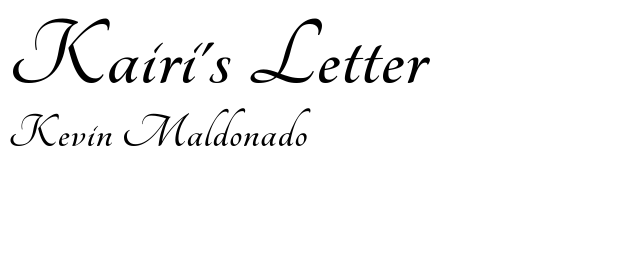
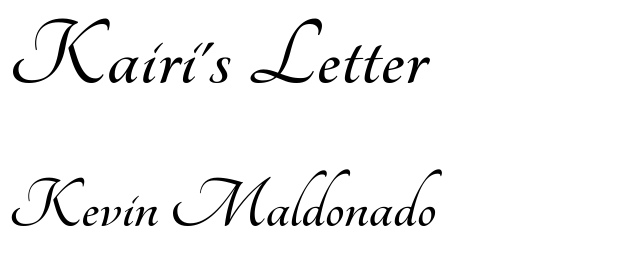
Before and after one commit to KREA2OR/avt217, a plain HTML site: page project1/index.html in a window 1280 px wide. Shown: the whole page, without its empty margins (0-640 px from the left). Drawn offline with Linux system fonts and the light colour scheme; files that its build step writes are made by us from their sources.

Commit message:
Update main.css

```diff
--- a/project1/css/main.css
+++ b/project1/css/main.css
@@ -2,15 +2,9 @@ body {
   font-size: 50px;
   font-family: 'Tangerine', cursive;
 }
-h1 {
-  font-size: 100px;
-  letter-spacing: 1px;
-  margin-top: 0;
-  margin-bottom: 0;
+h1{
+    font-size: 100px;
+    letter-spacing: 1px;
+    margin-top: 0;
+    margin-bottom: 0;
 }
-h2{
-  font-size: 50;
-  letter-spacing: 1px;
-  margin-top: 0;
-  margin-bottom: 0;
-}
```
